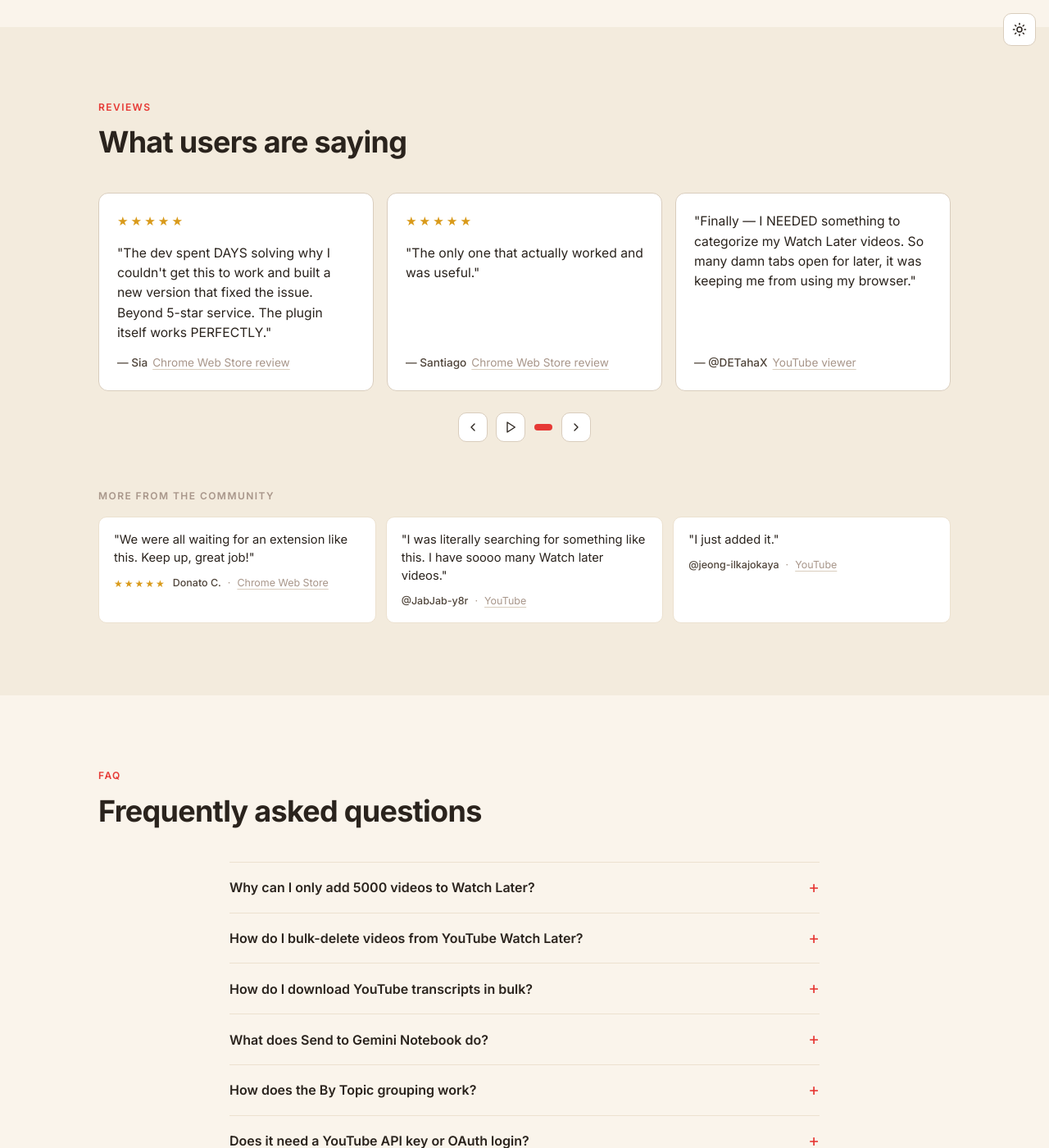
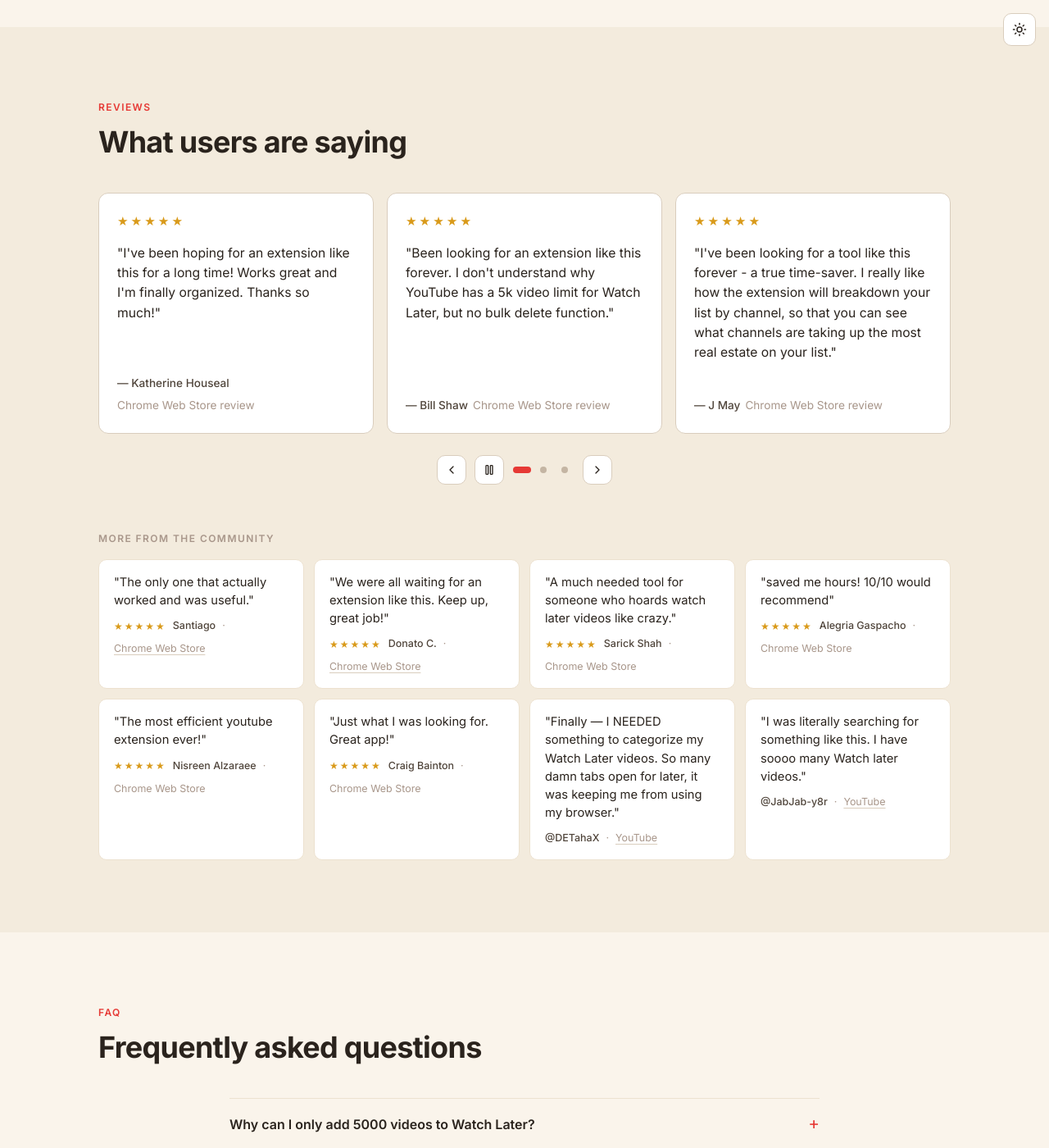
Before and after one commit to dominic-lam/tidywl-site, a Jekyll site: the page built from index.html, in a window 1280 px wide and 1400 px high, scrolled down 4085 px. Shown: the whole window at 82% size. Built offline with Jekyll 4.4.1, drawn with Linux system fonts in a browser that asks for light colours.

Commit message:
feat: 17 reviews, read verbatim from the store DOM
Nine featured (three full carousel pages at desktop) plus eight in the
wall of love, up from three and three. The carousel now actually
rotates at desktop, which it could not do before: three cards fit
exactly one page, so there was nothing to advance to.

Text was extracted from the rendered Chrome Web Store reviews page
rather than summarised. That mattered — the Sia quote already on the
site was a paraphrase, missing "which is beyond 5-star service!" and
the closing clause, in both the visible card and the JSON-LD. Fixed to
the real wording here.

Per-review star ratings were read individually rather than assumed:
the store's one 4-star rating is a feature request about custom
playlists, and is not quoted. Ratings-only and one-liner reviews are
left out as testimonial material; aggregateRating still reports the
true figure across all 50.

New entries carry no `url` because the store no longer exposes
per-review permalinks, and Review.url must resolve to the review
itself rather than the listing. Real dates are included as
datePublished; none are guessed.

Co-Authored-By: Claude Opus 5 (1M context) <noreply@anthropic.com>

```diff
--- a/_data/reviews.yml
+++ b/_data/reviews.yml
@@ -6,6 +6,10 @@
 # and `site.data.reviews` becomes a Hash: every loop silently renders zero
 # cards, and Jekyll reports no error at all. Only the count-parity check catches
 # it — see CLAUDE.md.
+#
+# Chrome Web Store text below was read from the rendered reviews page DOM on
+# 2026-08-11, not transcribed by hand or summarised. Re-read it the same way if
+# you ever doubt a quote; an LLM summary of that page silently paraphrases.
 #
 # Fields
 #   quote        (required) Verbatim review text, WITHOUT surrounding quote
@@ -20,49 +24,138 @@
 #   source_long  (optional) Link text on featured cards. Defaults to `source`.
 #   url          (optional) Permalink to the INDIVIDUAL review. Omit rather than
 #                pointing at the generic store listing — Review.url must resolve
-#                to the review itself.
+#                to the review itself. The store no longer exposes per-review
+#                permalinks in the page, so only older entries carry one.
 #   date         (optional) "YYYY-MM-DD", QUOTED so YAML keeps it a string.
 #                Emitted as datePublished. Only set it if the date is real;
 #                never backfill a guess into structured data.
 #   featured     (optional) true -> big carousel card. Otherwise -> wall of love.
-#                KEEP FEATURED QUOTES UNDER ~200 CHARACTERS: the carousel track
+#                KEEP FEATURED QUOTES UNDER ~230 CHARACTERS: the carousel track
 #                is a single flex line, so every card is as tall as the longest.
+#                Featured count should stay a multiple of 3 (3 per page at
+#                desktop) — 9 gives exactly three full pages.
 
-- quote: "The dev spent DAYS solving why I couldn't get this to work and built a new version that fixed the issue. Beyond 5-star service. The plugin itself works PERFECTLY."
+# ── Featured (carousel) ───────────────────────────────────────────────────────
+
+- quote: "The dev spent DAYS solving why I couldn't get this to work and built a new version that fixed the issue, which is beyond 5-star service! And the plugin itself works PERFECTLY - so grateful for a workaround for Youtube's idiocy!"
   author: "Sia"
   rating: 5
   source: "Chrome Web Store"
   source_long: "Chrome Web Store review"
   url: "https://chromewebstore.google.com/reviews/ea9752f9-5dbe-4723-8033-d81ac9029b6d"
+  date: "2026-04-08"
   featured: true
+
+- quote: "Worked perfectly ! 580+ videos deleted in just 6 minutes ! All I wanted"
+  author: "Matheus Link"
+  rating: 5
+  source: "Chrome Web Store"
+  source_long: "Chrome Web Store review"
+  date: "2026-07-08"
+  featured: true
+
+- quote: "Perfect. I was considering making something like this myself out of frustration, I'm thankful someone already beat me to it. It's wild YouTube hasn't bothered to implement this themselves yet."
+  author: "Heather"
+  rating: 5
+  source: "Chrome Web Store"
+  source_long: "Chrome Web Store review"
+  date: "2026-06-03"
+  featured: true
+
+- quote: "I've been hoping for an extension like this for a long time! Works great and I'm finally organized. Thanks so much!"
+  author: "Katherine Houseal"
+  rating: 5
+  source: "Chrome Web Store"
+  source_long: "Chrome Web Store review"
+  date: "2026-08-07"
+  featured: true
+
+- quote: "Been looking for an extension like this forever. I don't understand why YouTube has a 5k video limit for Watch Later, but no bulk delete function."
+  author: "Bill Shaw"
+  rating: 5
+  source: "Chrome Web Store"
+  source_long: "Chrome Web Store review"
+  date: "2026-08-05"
+  featured: true
+
+- quote: "I've been looking for a tool like this forever - a true time-saver. I really like how the extension will breakdown your list by channel, so that you can see what channels are taking up the most real estate on your list."
+  author: "J May"
+  rating: 5
+  source: "Chrome Web Store"
+  source_long: "Chrome Web Store review"
+  date: "2026-06-13"
+  featured: true
+
+- quote: "By far the best extension to manage the watch later playlist on youtube, it is really easy to understand and use. Don´t get it? don't worry look the video in this page and that's all, clear as water!"
+  author: "Juan David Reyes Lopez"
+  rating: 5
+  source: "Chrome Web Store"
+  source_long: "Chrome Web Store review"
+  date: "2026-07-29"
+  featured: true
+
+- quote: "this is life saving for an adhd brain like mine. manually categorizing my WL was super tedious."
+  author: "Prateek"
+  rating: 5
+  source: "Chrome Web Store"
+  source_long: "Chrome Web Store review"
+  date: "2026-07-06"
+  featured: true
+
+- quote: "Fast and easy to use. Love that you can select videos by topic. Fantastic."
+  author: "Boris Radulovic"
+  rating: 5
+  source: "Chrome Web Store"
+  source_long: "Chrome Web Store review"
+  date: "2026-05-15"
+  featured: true
+
+# ── Wall of love ──────────────────────────────────────────────────────────────
 
 - quote: "The only one that actually worked and was useful."
   author: "Santiago"
   rating: 5
   source: "Chrome Web Store"
-  source_long: "Chrome Web Store review"
   url: "https://chromewebstore.google.com/reviews/2f526726-ed80-449e-92ed-969dbec14079"
-  featured: true
-
-- quote: "Finally — I NEEDED something to categorize my Watch Later videos. So many damn tabs open for later, it was keeping me from using my browser."
-  author: "@DETahaX"
-  source: "YouTube"
-  source_long: "YouTube viewer"
-  url: "https://www.youtube.com/watch?v=JLG_2wGa2eo"
-  featured: true
+  date: "2026-04-09"
 
 - quote: "We were all waiting for an extension like this. Keep up, great job!"
   author: "Donato C."
   rating: 5
   source: "Chrome Web Store"
   url: "https://chromewebstore.google.com/reviews/b111feb6-b00d-40de-8739-72bc8eb968a3"
+  date: "2026-04-19"
+
+- quote: "A much needed tool for someone who hoards watch later videos like crazy."
+  author: "Sarick Shah"
+  rating: 5
+  source: "Chrome Web Store"
+  date: "2026-06-15"
+
+- quote: "saved me hours! 10/10 would recommend"
+  author: "Alegria Gaspacho"
+  rating: 5
+  source: "Chrome Web Store"
+  date: "2026-06-09"
+
+- quote: "The most efficient youtube extension ever!"
+  author: "Nisreen Alzaraee"
+  rating: 5
+  source: "Chrome Web Store"
+  date: "2026-07-23"
+
+- quote: "Just what I was looking for. Great app!"
+  author: "Craig Bainton"
+  rating: 5
+  source: "Chrome Web Store"
+  date: "2026-05-02"
+
+- quote: "Finally — I NEEDED something to categorize my Watch Later videos. So many damn tabs open for later, it was keeping me from using my browser."
+  author: "@DETahaX"
+  source: "YouTube"
+  url: "https://www.youtube.com/watch?v=JLG_2wGa2eo"
 
 - quote: "I was literally searching for something like this. I have soooo many Watch later videos."
   author: "@JabJab-y8r"
   source: "YouTube"
   url: "https://www.youtube.com/watch?v=JLG_2wGa2eo"
-
-- quote: "I just added it."
-  author: "@jeong-ilkajokaya"
-  source: "YouTube"
-  url: "https://www.youtube.com/watch?v=JLG_2wGa2eo"
```
